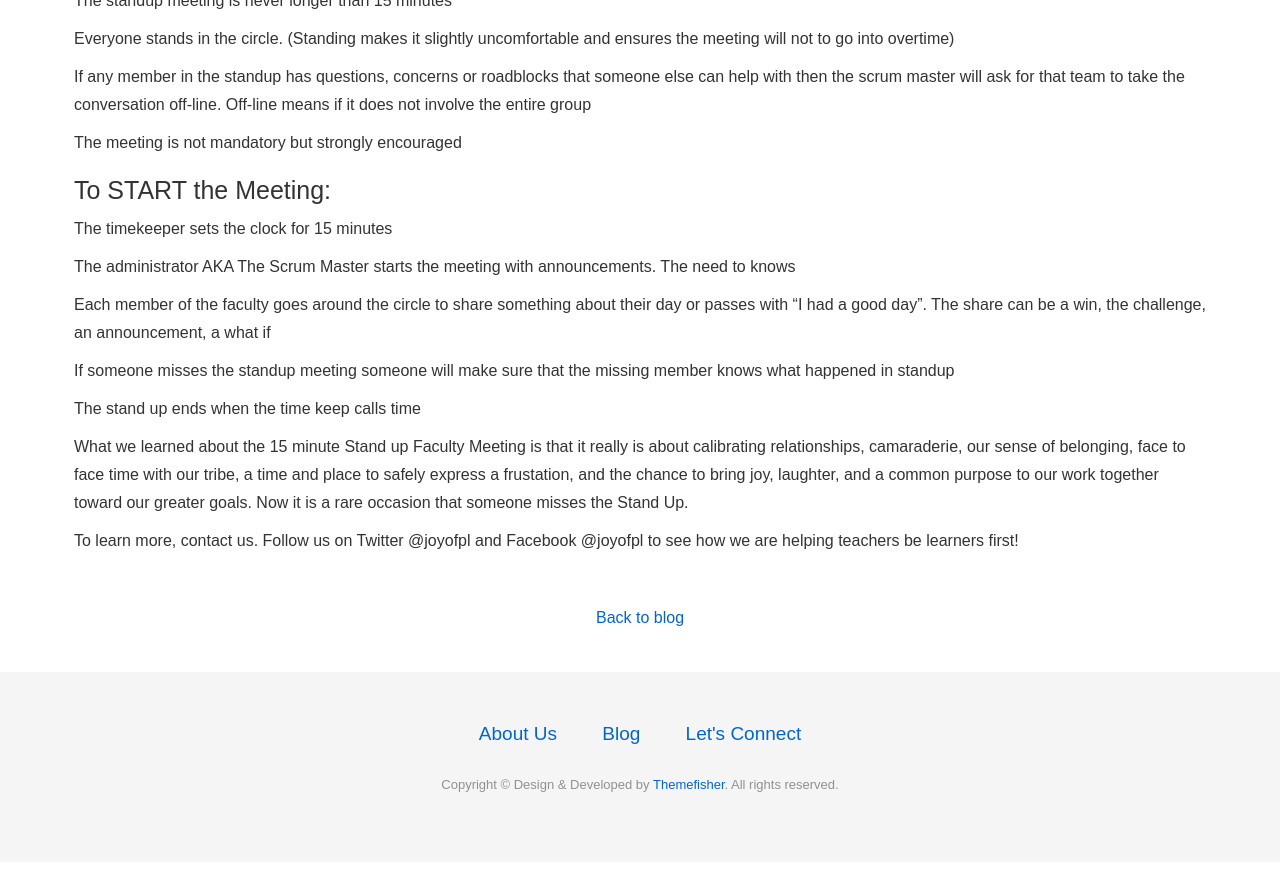
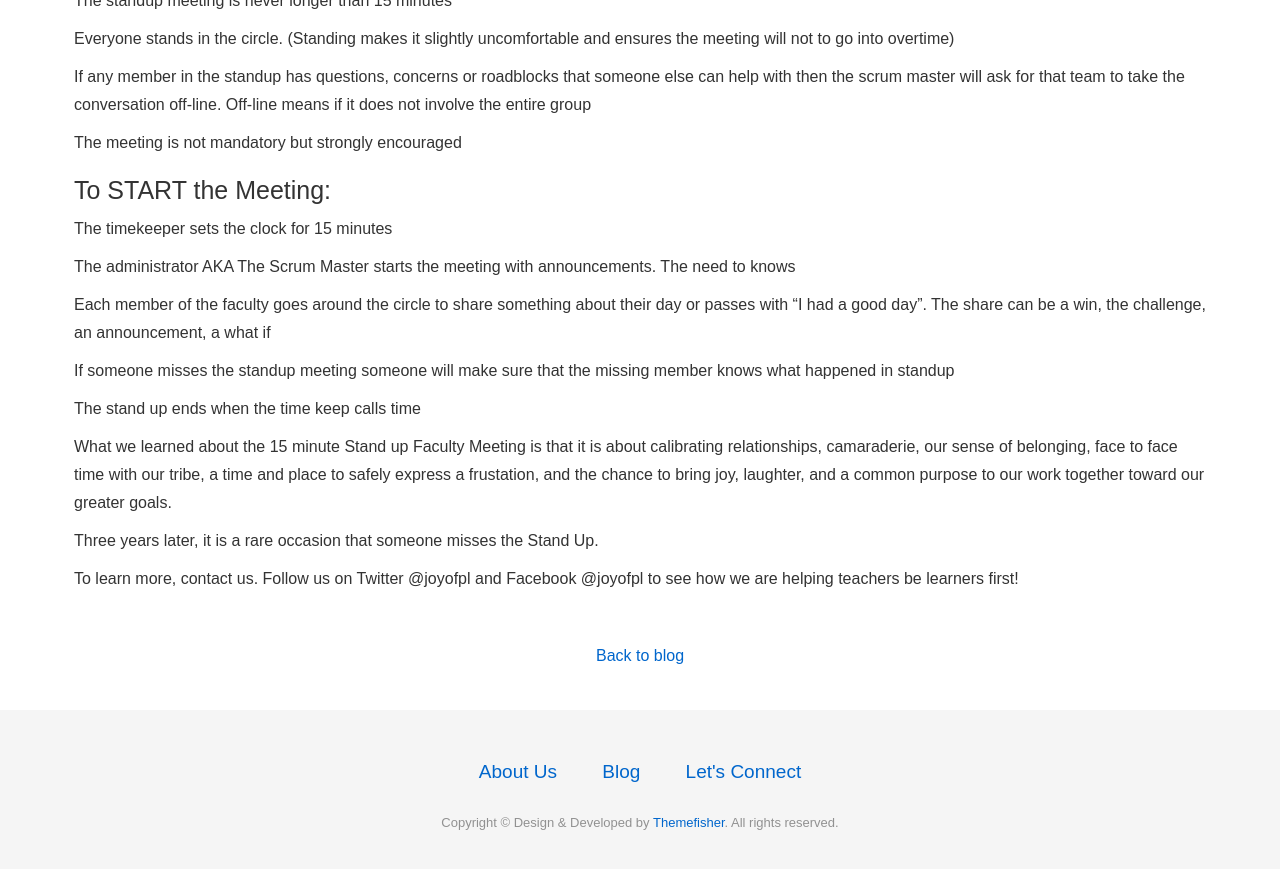
Before and after one commit to meesterkurt/joyofprofessionallearning, a Jekyll site: the page built from _posts/2017-10-14-stand-up-faculty-meeting.markdown, in a window 1280 px wide and 900 px high, scrolled down 1523 px. Shown: the top 869 px of the window. Built offline with Jekyll 4.4.1, drawn with Linux system fonts in a browser that asks for light colours; nearby versions of some CDN libraries.

Commit message:
Update 2017-10-14-stand-up-faculty-meeting.markdown

```diff
--- a/_posts/2017-10-14-stand-up-faculty-meeting.markdown
+++ b/_posts/2017-10-14-stand-up-faculty-meeting.markdown
@@ -47,7 +47,9 @@ If someone misses the standup meeting someone will make sure that the missing me
 
 The stand up ends when the time keep calls time
 
-What we learned about the 15 minute Stand up Faculty Meeting is that it really is about calibrating relationships, camaraderie, our sense of belonging, face to face time with our tribe, a time and place to safely express a frustation, and the chance to bring joy, laughter, and a common purpose to our work together toward our greater goals. Now it is a rare occasion that someone misses the Stand Up.
+What we learned about the 15 minute Stand up Faculty Meeting is that it is about calibrating relationships, camaraderie, our sense of belonging, face to face time with our tribe, a time and place to safely express a frustation, and the chance to bring joy, laughter, and a common purpose to our work together toward our greater goals.
+
+Three years later, it is a rare occasion that someone misses the Stand Up.
 
 To learn more, contact us.
 Follow us on Twitter @joyofpl and Facebook @joyofpl to see how we are helping teachers be learners first!
```
